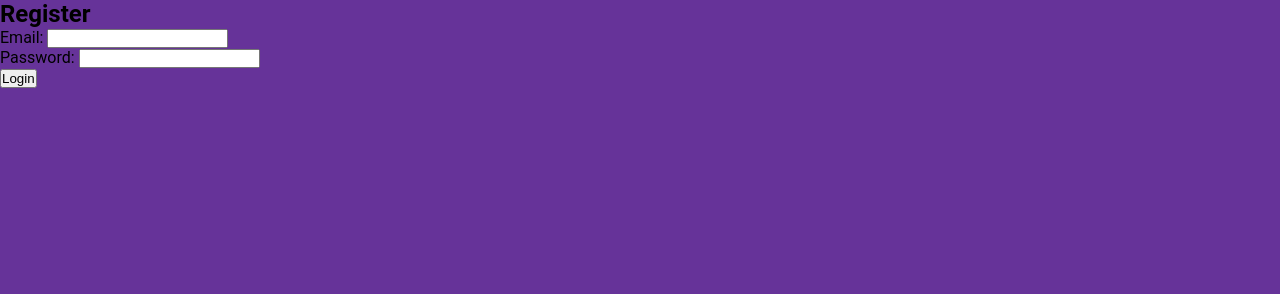
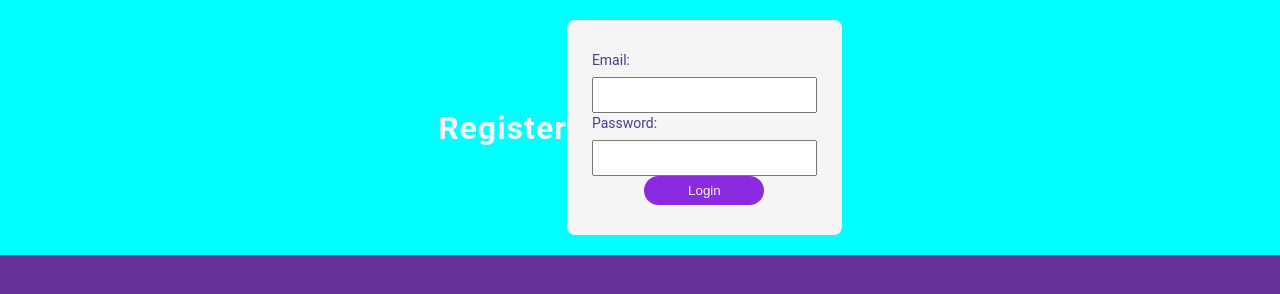
Before and after one commit to Luc4sGomes/form, a plain HTML site: page index.html in a window 1280 px wide. Drawn offline with Linux system fonts and the light colour scheme.

Commit message:
added new features in global.css and changes in index.html

```diff
--- a/assets/css/global.css
+++ b/assets/css/global.css
@@ -1,15 +1,63 @@
-*{
-    margin: 0;
-    padding: 0;
-    box-sizing: border-box;
+* {
+  margin: 0;
+  padding: 0;
+  box-sizing: border-box;
 }
 
 html,
-body{
-    height: 100vh;
+body {
+  height: 100vh;
 }
 
-body{
- background-color: rebeccapurple;
- font-family: Roboto,Arial,sans-serif;
+body {
+  background-color: rebeccapurple;
+  font-family: Roboto, Arial, sans-serif;
 }
+
+section {
+  background-color: aqua;
+  display: flex;
+  justify-content: center;
+  align-items: center;
+}
+
+h1 {
+  font-size: 32px;
+  letter-spacing: 1px;
+  margin: 20px 0;
+  color: whitesmoke;
+}
+
+form {
+  margin: 20px 0;
+  background-color: whitesmoke;
+  padding: 30px 25px;
+  border-radius: 8px;
+}
+
+form .input-block label {
+  font-size: 14px;
+  color: darkslateblue;
+}
+
+form .input-block input {
+  width: 100%;
+  display: block;
+  margin-top: 8px;
+  padding: 7px;
+  font-size: 16px;
+  color: #7159c1;
+  border-radius: 1px solid black;
+  outline-color: #7159c1;
+}
+
+form .btn-login {
+  display: block;
+  min-width: 120px;
+  border: none;
+  background-color: blueviolet;
+  color: whitesmoke;
+  border-radius: 25px;
+  margin: auto;
+  padding: 7px;
+}
--- a/index.html
+++ b/index.html
@@ -21,7 +21,7 @@
             <label for="login-password">Password:</label>
             <input type="password" id="login-password" />
           </div>
-          <button type="submit" class="btn-submit">Login</button>
+          <button type="submit" class="btn-login">Login</button>
         </form>
       </div>
     </section>
```
